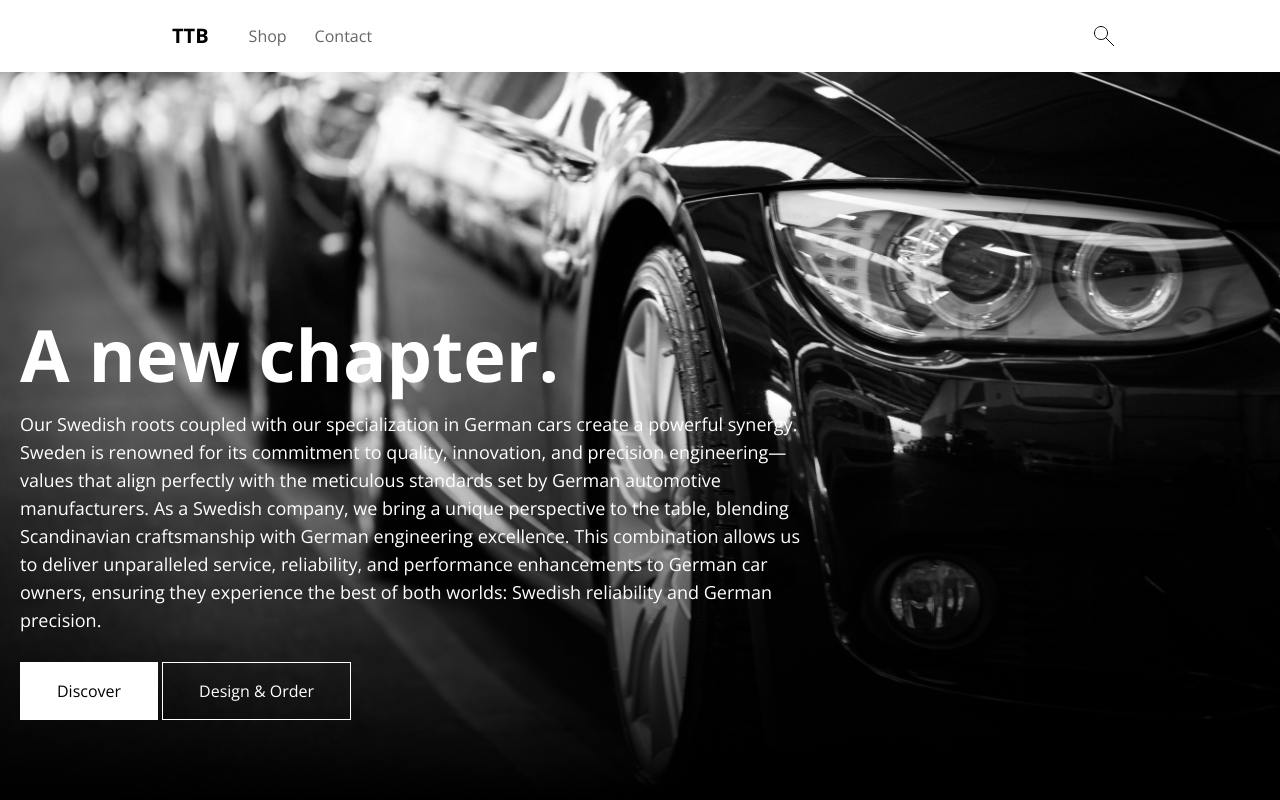
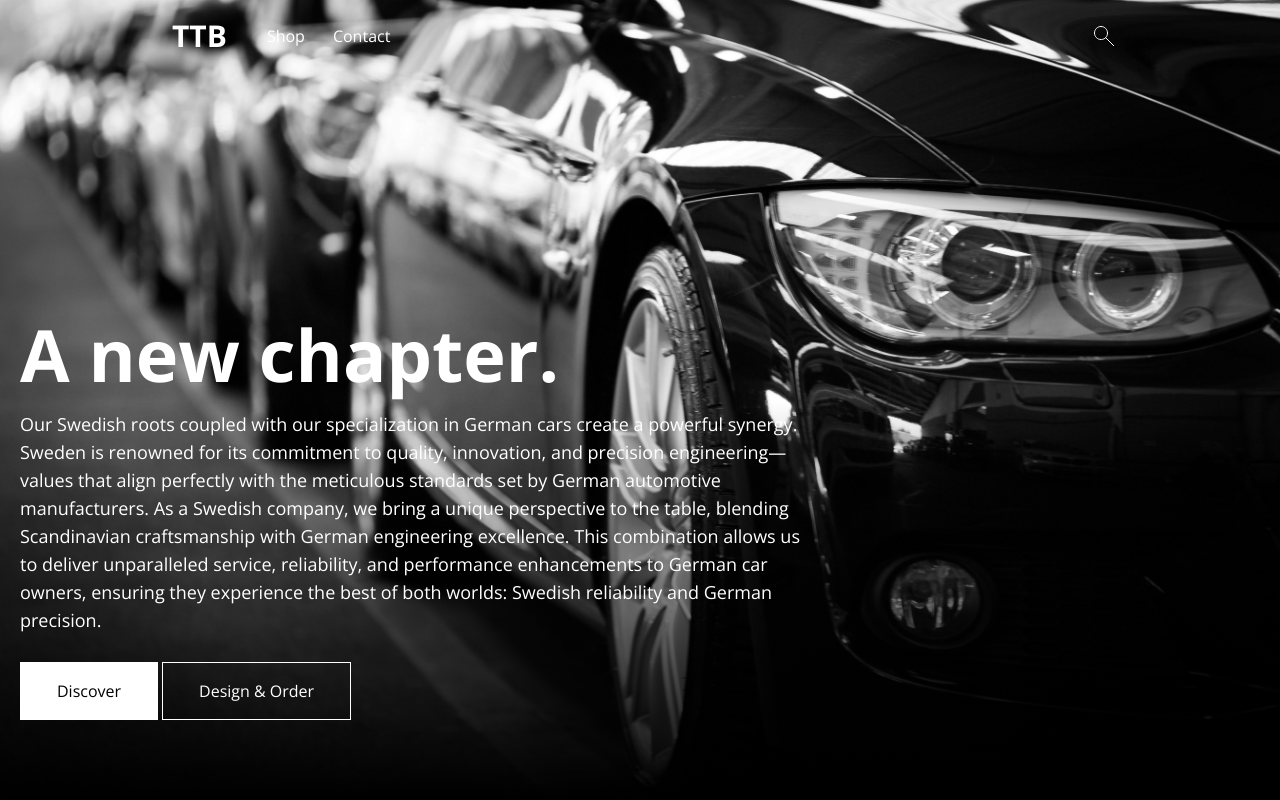
Before and after one commit to d-themesdevelopment/car-frontend, a Next.js app: page / in a window 1280 px wide. Shown: the top 800 px of the page. Built offline with nearby package versions, Linux system fonts and the light colour scheme.

Commit message:
Fixing issue

```diff
--- a/src/components/common/Header.jsx
+++ b/src/components/common/Header.jsx
@@ -1,11 +1,32 @@
-import { useState } from "react";
+import { useEffect, useState } from "react";
 import MainMenu from "./partials/MainMenu";
 
 const Header = () => {
   const [toggle, setToggle] = useState(false);
+  const [isTransparent, setIsTransparent] = useState(true);
+
+  const handleScroll = (e) => {
+    if (isTransparent && window.pageYOffset > 100) {
+      setIsTransparent(false);
+    } else {
+      setIsTransparent(true);
+    }
+  };
+
+  useEffect(() => {
+    window.addEventListener("scroll", handleScroll, { passive: true });
+
+    return () => {
+      window.removeEventListener("scroll", handleScroll);
+    };
+  }, []);
 
   return (
-    <header className="fixed w-full left-0 top-0 bg-white z-10 py-4 lg:py-0">
+    <header
+      className={`fixed w-full left-0 top-0 z-10 py-4 lg:py-0 ${
+        isTransparent ? "bg-transparent" : "bg-black"
+      }`}
+    >
       <div className="container flex items-center justify-between">
         <div className="header-left flex items-center lg:space-x-10">
           <div className="flex items-center space-x-2">
@@ -22,14 +43,14 @@
               <div className="w-5 h-[1px] bg-black"></div>
             </a>
 
-            <h1 className="font-bold text-xl">TTB</h1>
+            <h1 className="font-bold text-3xl text-white">TTB</h1>
           </div>
 
           <MainMenu toggle={toggle} setToggle={setToggle} />
         </div>
 
         <div className="header-right">
-          <a href="#" className="text-black">
+          <a href="#" className="text-black lg:text-white">
             <svg height="24" width="24" xmlns="http://www.w3.org/2000/svg">
               <path
                 d="M22 22l-8.3-8.3L22 22zM15.5 9c.1 3.5-2.6 6.4-6.1 6.5H9c-3.6 0-6.5-2.9-6.5-6.5S5.4 2.5 9 2.5s6.5 2.9 6.5 6.5c0 0 0 0 0 0z"
--- a/src/components/common/partials/MainMenu.jsx
+++ b/src/components/common/partials/MainMenu.jsx
@@ -13,7 +13,7 @@
       <ul
         className={`${
           toggle ? "" : "-translate-x-[280px] lg:translate-x-0"
-        } transition-all   text-sm md:text-base lg:flex items-center lg:space-x-7 text-grey-100 fixed lg:relative bg-white left-0 top-0 bottom-0 lg:w-auto w-[280px] lg:p-0 p-5`}
+        } transition-all   text-sm md:text-base lg:flex items-center lg:space-x-7 text-grey-100 lg:text-white fixed lg:relative bg-white lg:bg-transparent left-0 top-0 bottom-0 lg:w-auto w-[280px] lg:p-0 p-5`}
       >
         <li>
           <ALink href={"/"} className="block py-3 lg:py-6">
--- a/src/components/partials/home/BigBannerSection.jsx
+++ b/src/components/partials/home/BigBannerSection.jsx
@@ -22,11 +22,10 @@
               width="8"
               height="13"
               viewBox="0 0 8 13"
-              class="sc-pYA-dN kHIUEP"
             >
               <path
                 stroke="currentColor"
-                stroke-width="1px"
+                strokeWidth="1px"
                 fill="none"
                 d="M1.5,1l5.485,5.504l-5.48,5.496"
               ></path>
--- a/src/components/partials/home/BlogCollection.jsx
+++ b/src/components/partials/home/BlogCollection.jsx
@@ -82,11 +82,10 @@
                       width="8"
                       height="13"
                       viewBox="0 0 8 13"
-                      class="sc-pYA-dN kHIUEP"
                     >
                       <path
                         stroke="currentColor"
-                        stroke-width="1px"
+                        strokeWidth="1px"
                         fill="none"
                         d="M1.5,1l5.485,5.504l-5.48,5.496"
                       ></path>
--- a/src/components/partials/home/GridBannerSection.jsx
+++ b/src/components/partials/home/GridBannerSection.jsx
@@ -93,11 +93,10 @@
                     width="8"
                     height="13"
                     viewBox="0 0 8 13"
-                    class="sc-pYA-dN kHIUEP"
                   >
                     <path
                       stroke="currentColor"
-                      stroke-width="1px"
+                      strokeWidth="1px"
                       fill="none"
                       d="M1.5,1l5.485,5.504l-5.48,5.496"
                     ></path>
```
